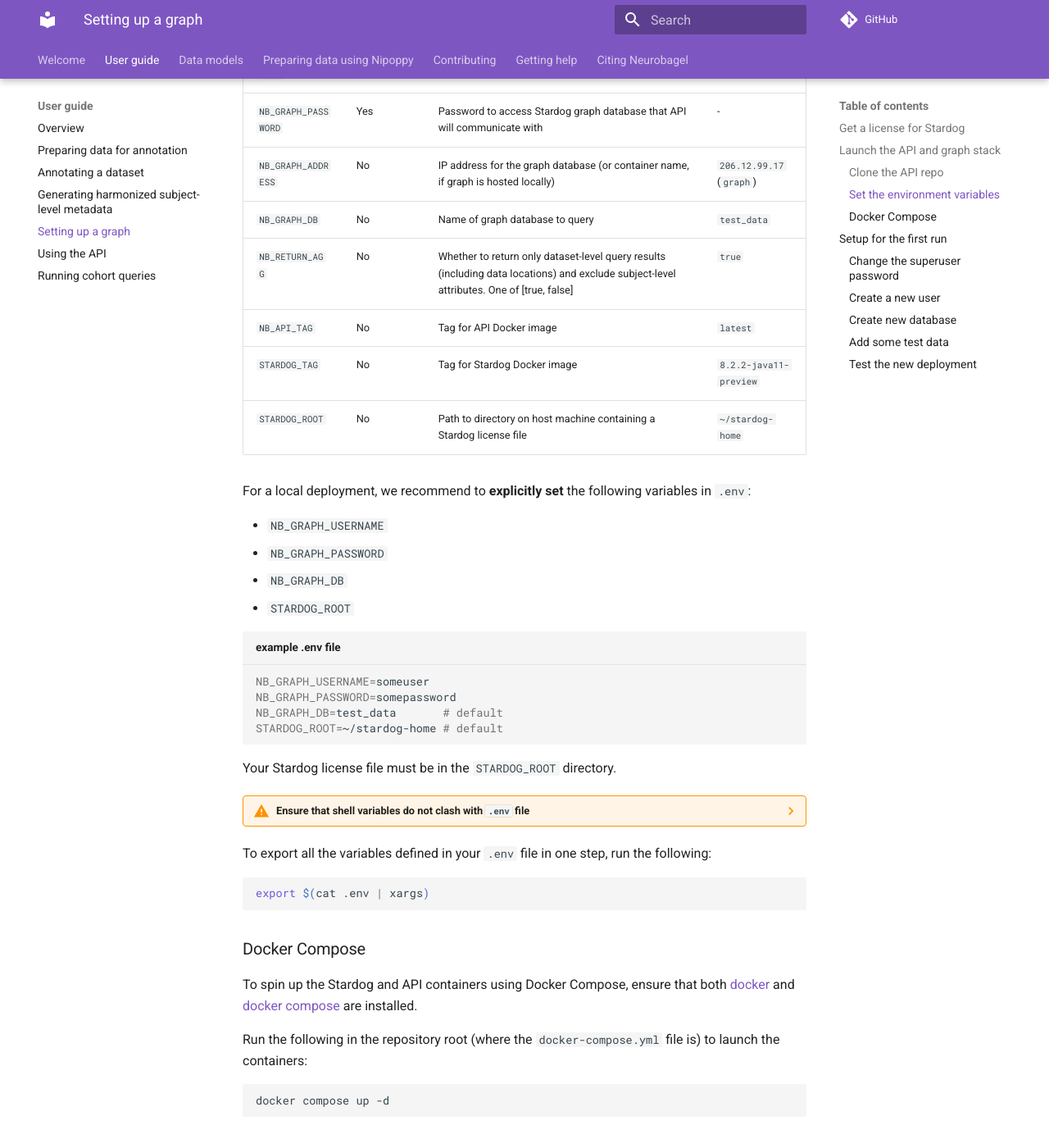
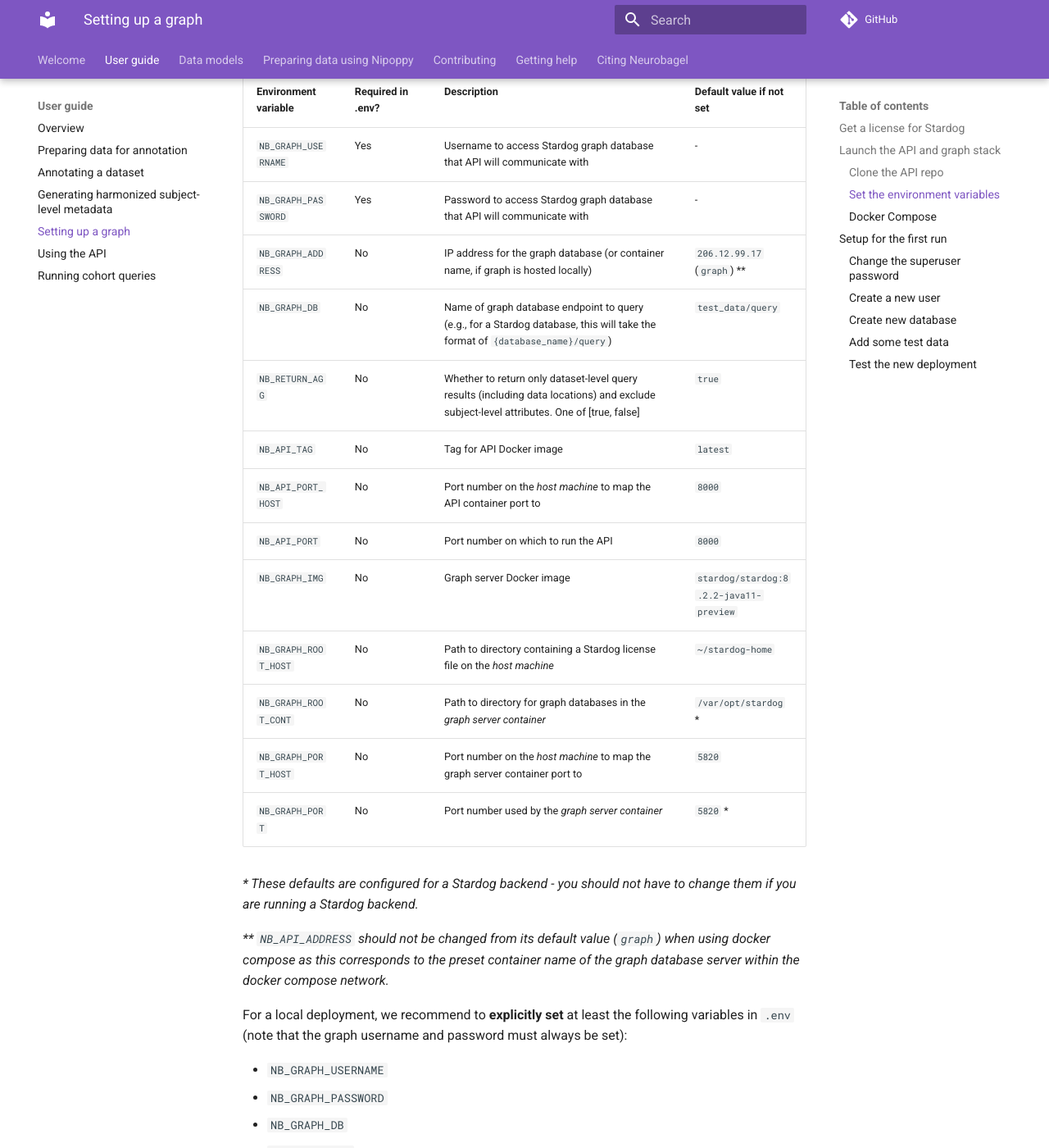
Before and after one commit to neurobagel/documentation, an MkDocs documentation site: the page built from docs/infrastructure.md, in a window 1280 px wide and 1400 px high, scrolled down 1841 px. Shown: the whole window at 82% size. Built offline with MkDocs 1.6.1 and Material for MkDocs 9.7.7, drawn with Linux system fonts in a browser that asks for light colours; comment, search, counter and statistics services are not loaded; some of the changed text lies outside the part shown.

Commit message:
update instructions for using env variables and page links

````diff
--- a/docs/infrastructure.md
+++ b/docs/infrastructure.md
@@ -31,7 +31,8 @@
 
 ## Launch the API and graph stack
 
-To launch the API and your Stardog instance using `docker compose`, follow the below steps distilled from [the these instructions](https://github.com/neurobagel/api/blob/main/README.md#local-installation).
+We recommend launching the API and your Stardog instance using `docker compose`.
+The below steps are distilled from [these instructions](https://github.com/neurobagel/api/blob/main/README.md#local-installation).
 
 ### Clone the API repo
 ```bash
@@ -41,34 +42,40 @@
 ### Set the environment variables
 Create a `.env` file in the root of the repository to house the environment variables used by the API-graph network.
 
+!!! tip
+    The `neurobagel/api` repo contains a [`.template-env`](https://github.com/neurobagel/api/blob/main/.template-env) file that you can copy and edit directly.
+
 Below are all the possible Neurobagel environment variables that can be set in `.env`.
 
-| Environment variable | Required? | Description                                                                                                                              | Default value            |
-| -------------------- | ----------------- | ---------------------------------------------------------------------------------------------------------------------------------------- | ------------------------ |
-| `NB_GRAPH_USERNAME`  | Yes               | Username to access Stardog graph database that API will communicate with                                                                 | -                        |
-| `NB_GRAPH_PASSWORD`  | Yes               | Password to access Stardog graph database that API will communicate with                                                                 | -                        |
-| `NB_GRAPH_ADDRESS`   | No                | IP address for the graph database (or container name, if graph is hosted locally)                                                        | `206.12.99.17` (`graph`) |
-| `NB_GRAPH_DB`        | No                | Name of graph database to query                                                                                                          | `test_data`              |
-| `NB_RETURN_AGG`      | No                | Whether to return only dataset-level query results (including data locations) and exclude subject-level attributes. One of [true, false] | `true`                   |
-| `NB_API_TAG`         | No                | Tag for API Docker image                                                                                                                 | `latest`                 |
-| `STARDOG_TAG`        | No                | Tag for Stardog Docker image                                                                                                             | `8.2.2-java11-preview`   |
-| `STARDOG_ROOT`       | No                | Path to directory on host machine containing a Stardog license file                                                                      | `~/stardog-home`         |
+| Environment variable | Required in .env? | Description                                                                                                                              | Default value if not set               |
+| -------------------- | ----------------- | ---------------------------------------------------------------------------------------------------------------------------------------- | -------------------------------------- |
+| `NB_GRAPH_USERNAME`  | Yes               | Username to access Stardog graph database that API will communicate with                                                                 | -                                      |
+| `NB_GRAPH_PASSWORD`  | Yes               | Password to access Stardog graph database that API will communicate with                                                                 | -                                      |
+| `NB_GRAPH_ADDRESS`   | No                | IP address for the graph database (or container name, if graph is hosted locally)                                                        | `206.12.99.17` (`graph`) **            |
+| `NB_GRAPH_DB`        | No                | Name of graph database endpoint to query (e.g., for a Stardog database, this will take the format of `{database_name}/query`)            | `test_data/query`                      |
+| `NB_RETURN_AGG`      | No                | Whether to return only dataset-level query results (including data locations) and exclude subject-level attributes. One of [true, false] | `true`                                 |
+| `NB_API_TAG`         | No                | Tag for API Docker image                                                                                                                 | `latest`                               |
+| `NB_API_PORT_HOST`   | No                | Port number on the _host machine_ to map the API container port to                                                                       | `8000`                                 |
+| `NB_API_PORT`        | No                | Port number on which to run the API                                                                                                      | `8000`                                 |
+| `NB_GRAPH_IMG`       | No                | Graph server Docker image                                                                                                                | `stardog/stardog:8.2.2-java11-preview` |
+| `NB_GRAPH_ROOT_HOST` | No                | Path to directory containing a Stardog license file on the _host machine_                                                                | `~/stardog-home`                       |
+| `NB_GRAPH_ROOT_CONT` | No                | Path to directory for graph databases in the _graph server container_                                                                    | `/var/opt/stardog` *                   |
+| `NB_GRAPH_PORT_HOST` | No                | Port number on the _host machine_ to map the graph server container port to                                                              | `5820`                                 | Docker
+| `NB_GRAPH_PORT`      | No                | Port number used by the _graph server container_                                                                                         | `5820` *
 
-For a local deployment, we recommend to **explicitly set** the following variables in `.env`:
+_* These defaults are configured for a Stardog backend - you should not have to change them if you are running a Stardog backend._
+
+_** `NB_API_ADDRESS` should not be changed from its default value (`graph`) when using docker compose as this corresponds to the preset container name of the graph database server within the docker compose network._
+
+For a local deployment, we recommend to **explicitly set** at least the following variables in `.env`
+(note that the graph username and password must always be set):
 
 - `NB_GRAPH_USERNAME`
 - `NB_GRAPH_PASSWORD`
 - `NB_GRAPH_DB`
-- `STARDOG_ROOT`
+- `NB_GRAPH_IMG`
 
-```bash title="example .env file"
-NB_GRAPH_USERNAME=someuser
-NB_GRAPH_PASSWORD=somepassword
-NB_GRAPH_DB=test_data       # default
-STARDOG_ROOT=~/stardog-home # default
-```
-
-Your Stardog license file must be in the `STARDOG_ROOT` directory.
+Note that your Stardog license file must be in the directory specified by `NB_GRAPH_ROOT_HOST` (default `~/stardog-home`).
 
 ??? warning "Ensure that shell variables do not clash with `.env` file"
 
@@ -91,9 +98,14 @@
 ensure that both [docker](https://docs.docker.com/get-docker/) and [docker compose](https://docs.docker.com/compose/install/) are installed.
 
 Run the following in the repository root (where the `docker-compose.yml` file is) to launch the containers:
+
+!!! tip
+    Double check that any environment variables you have customized in `.env` are resolved with your expected values using the command `docker compose config`.
+
 ```bash
 docker compose up -d
 ```
+
 
 ## Setup for the first run
 
@@ -134,7 +146,7 @@
 ### Create a new user
 
 The `.env` file created as part of the `docker compose` setup instructions
-declares the `USERNAME` and `PASSWORD` for the API user.
+declares the `NB_GRAPH_USERNAME` and `NB_GRAPH_PASSWORD` for the API user.
 The API will send requests to the graph using these credentials.
 When you launch Stardog for the first time,
 we have to create this user:
@@ -157,7 +169,7 @@
 ```
 
 !!! note
-    Make sure to use the exact `USERNAME` and `PASSWORD` you
+    Make sure to use the exact `NB_GRAPH_USERNAME` and `NB_GRAPH_PASSWORD` you
     defined in the `.env` file when creating the new user.
     Otherwise the API will not have the correct permission
     to query the graph.
@@ -169,7 +181,7 @@
 You have to create a new one to store
 your metadata.
 
-If you have defined a custom `GRAPH_DB` name in the `.env` file,
+If you have defined a custom `NB_GRAPH_DB` name in the `.env` file,
 make sure to create a database with a matching name.
 By default the API will query a graph database
 with a name of `test_data`.
@@ -220,10 +232,10 @@
 ```
 
 !!! info
-    Normally you would create the graph-ready files by first annotating
-    the phenotypic information of a BIDS dataset with the
-    Neurobagel annotator, and then parsing the annotated BIDS
-    dataset with the Neurobagel CLI.
+    Normally you would create the graph-ready files by first [annotating
+    the phenotypic information of a BIDS dataset](../annotation_tool) with the
+    Neurobagel annotator, and then [parsing the annotated BIDS
+    dataset](../cli) with the Neurobagel CLI.
 
 ### Test the new deployment
 
````
